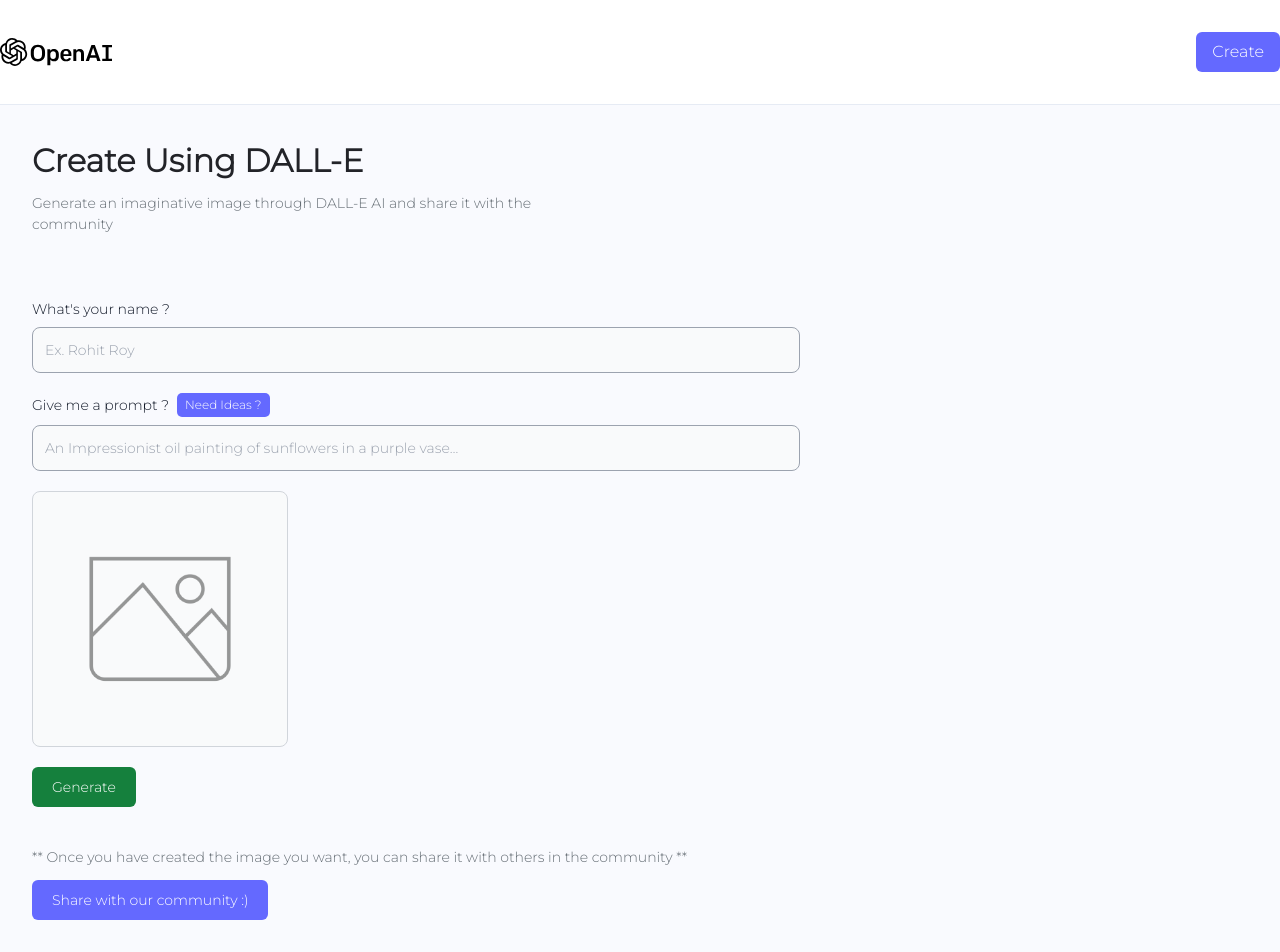
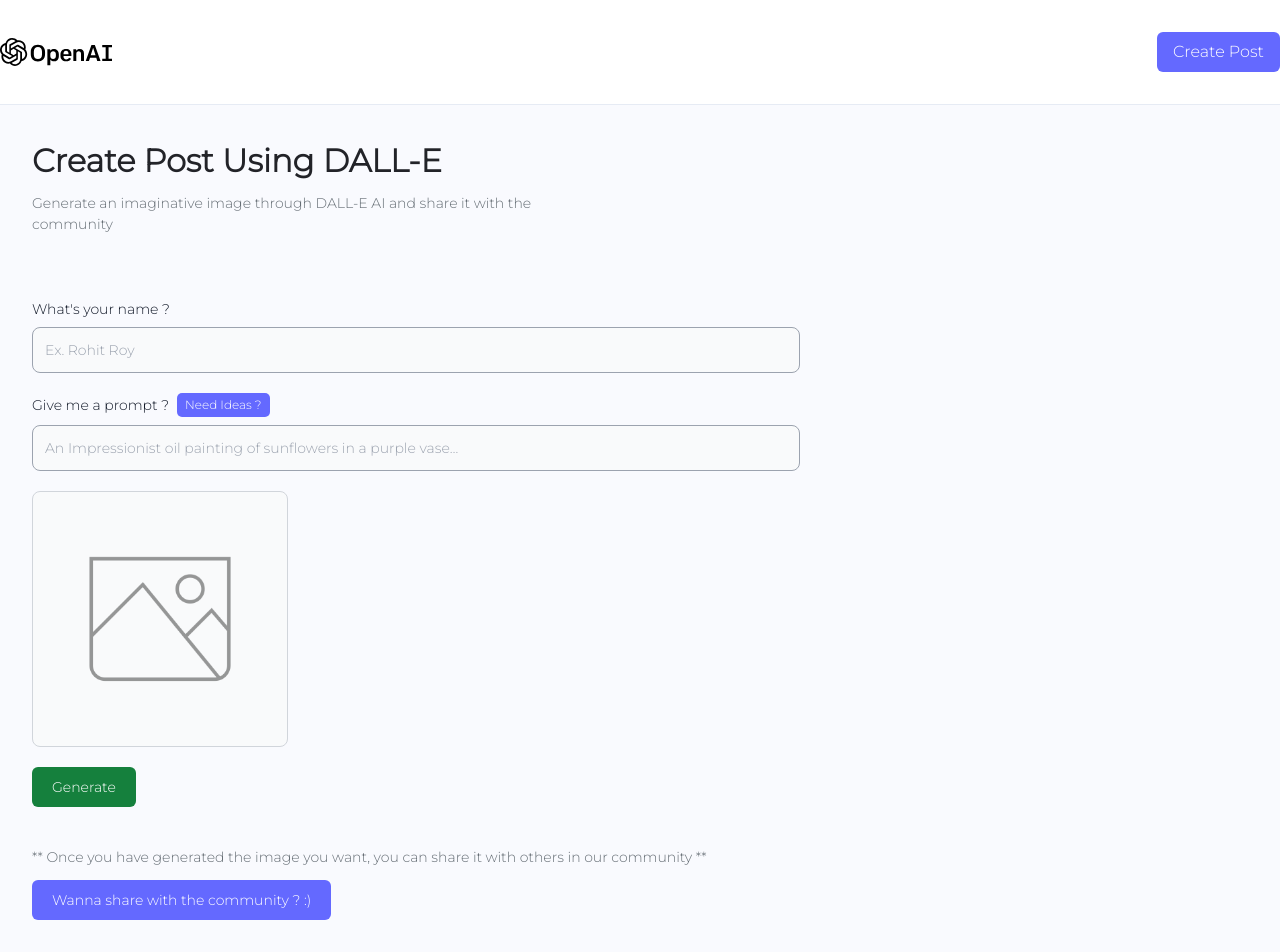
Before and after one commit to rohitroy-github/vite-dalle-clone, a React (Vite) app in the folder client/: page /create-post in a window 1280 px wide. Built offline with nearby package versions, Linux system fonts and the light colour scheme.

Commit message:
add : design changes

```diff
--- a/client/src/App.jsx
+++ b/client/src/App.jsx
@@ -15,7 +15,7 @@
         to="/create-post"
         className="font-montserrat font-medium bg-[#6469ff] text-white px-4 py-2 rounded-md"
       >
-        Create
+        Create Post
       </Link>
     </header>
     <main className="sm:p-8 px-4 py-8 w-full bg-[#f9fafe] min-h-[calc(100vh-73px)]">
--- a/client/src/pages/CreatePost.jsx
+++ b/client/src/pages/CreatePost.jsx
@@ -89,7 +89,7 @@
     <section className="max-w-7xl mx-auto">
       <div>
         <h1 className="font-extrabold text-[#222328] text-[32px]">
-          Create Using DALL-E
+          Create Post Using DALL-E
         </h1>
         <p className="mt-2 text-[#666e75] text-[14px] max-w-[500px]">
           Generate an imaginative image through DALL-E AI and share it with the
@@ -154,14 +154,14 @@
 
         <div className="mt-10">
           <p className="mt-2 text-[#666e75] text-[14px]">
-            ** Once you have created the image you want, you can share it with
-            others in the community **
+            ** Once you have generated the image you want, you can share it with
+            others in our community **
           </p>
           <button
             type="submit"
             className="mt-3 text-white bg-[#6469ff] font-medium rounded-md text-sm w-full sm:w-auto px-5 py-2.5 text-center"
           >
-            {loading ? "Sharing..." : "Share with our community :)"}
+            {loading ? "Sharing..." : "Wanna share with the community ? :)"}
           </button>
         </div>
       </form>
```
